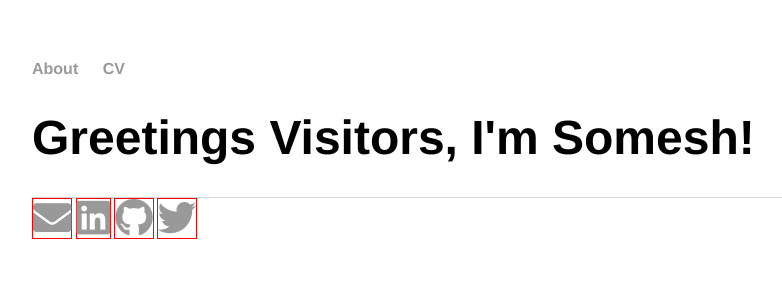
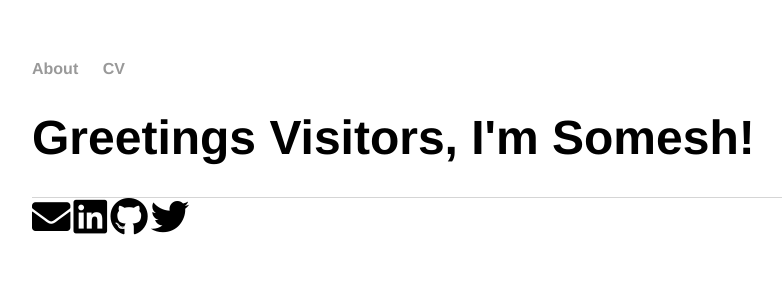
Before and after one commit to saisomesh2594/saisomesh2594.github.io, a Jekyll site: the page built from index.html, in a window 1280 px wide. Shown: the top 300 px of the page, without its empty margins (160-942 px from the left). Built offline with Jekyll 4.4.1, drawn with Linux system fonts in a browser that asks for light colours.

Commit message:
Update main.css

```diff
--- a/css/main.css
+++ b/css/main.css
@@ -39,5 +39,5 @@ footer {
 }
 i.fas,
 i.fab {
-    border: 1px solid red;
+    color: #000;
   }
```
